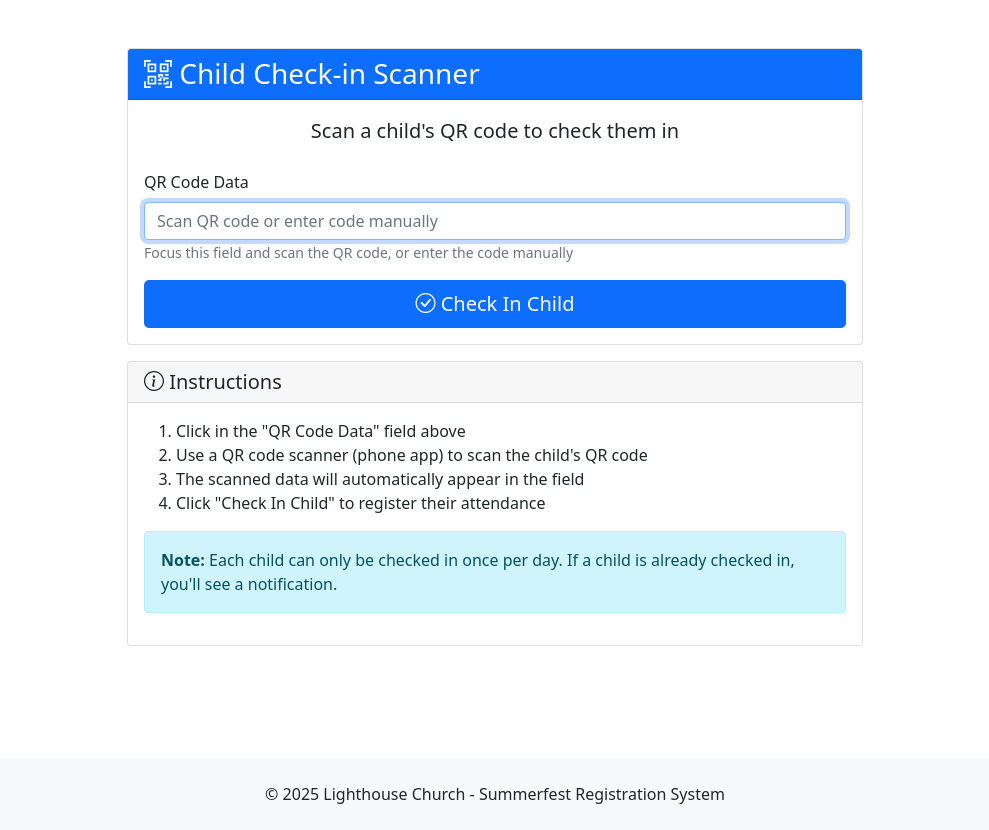
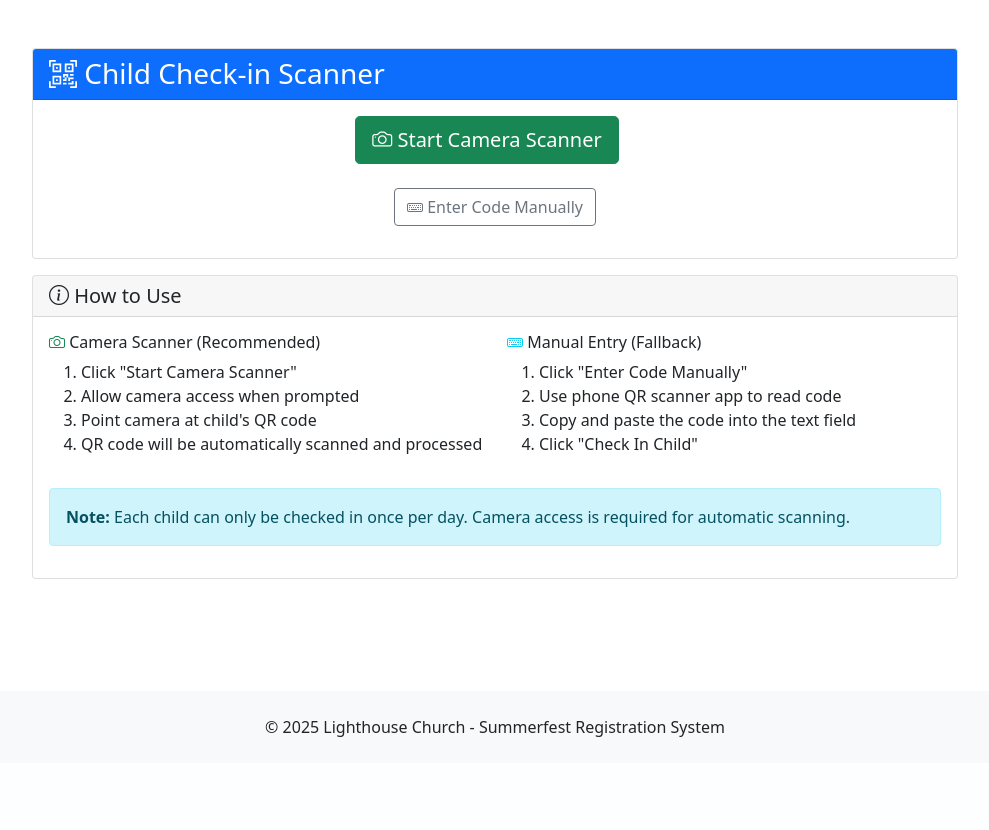
Before and after one commit to davidatkinsonphotography-max/summerfest_registration, a Django app: page /attendance_scan/ in a window 1280 px wide. Shown: the part 56-886 px from the top of the page, without its empty margins (145-1134 px from the left). After the commit the page ends 793 px from the top, so only its background shows below. Run offline with Django 5.2, Linux system fonts and the light colour scheme; the visitor is signed in with stand-in values (Sample User, id 1); some libraries are stand-ins or nearby versions.

Commit message:
Implement camera-based QR code scanner for attendance

```diff
--- a/templates/registration/attendance_scan.html
+++ b/templates/registration/attendance_scan.html
@@ -5,23 +5,48 @@
 {% block content %}
 <div class="container py-5">
     <div class="row justify-content-center">
-        <div class="col-md-8">
+        <div class="col-md-10">
             <div class="card">
                 <div class="card-header bg-primary text-white">
                     <h3 class="mb-0"><i class="bi bi-qr-code-scan"></i> Child Check-in Scanner</h3>
                 </div>
                 <div class="card-body">
+
+                    <!-- Camera Scanner Section -->
                     <div class="text-center mb-4">
-                        <p class="lead">Scan a child's QR code to check them in</p>
+                        <button id="startScanBtn" class="btn btn-success btn-lg me-3">
+                            <i class="bi bi-camera"></i> Start Camera Scanner
+                        </button>
+                        <button id="stopScanBtn" class="btn btn-secondary btn-lg" style="display: none;">
+                            <i class="bi bi-stop-circle"></i> Stop Scanner
+                        </button>
                     </div>
 
+                    <!-- Camera View -->
+                    <div id="cameraSection" style="display: none;" class="text-center mb-4">
+                        <div class="position-relative d-inline-block">
+                            <div id="preview" style="width: 400px; height: 300px; border: 1px solid #ccc; border-radius: 8px;"></div>
+                        </div>
+                        <div class="mt-2">
+                            <small class="text-muted">Point camera at QR code</small>
+                        </div>
+                    </div>
+
+                    <!-- Manual Entry Fallback -->
+                    <div class="text-center mb-3">
+                        <button id="toggleManualBtn" class="btn btn-outline-secondary">
+                            <i class="bi bi-keyboard"></i> Enter Code Manually
+                        </button>
+                    </div>
+
+                    <div id="manualEntrySection" style="display: none;">
                         <form id="scanForm" method="post">
                             {% csrf_token %}
                             <div class="mb-3">
                                 <label for="{{ form.qr_code_data.id_for_label }}" class="form-label">QR Code Data</label>
                                 {{ form.qr_code_data }}
                                 <small class="form-text text-muted">
-                                Focus this field and scan the QR code, or enter the code manually
+                                    Enter or paste the QR code data manually
                                 </small>
                             </div>
 
@@ -31,6 +56,7 @@
                                 </button>
                             </div>
                         </form>
+                    </div>
 
                     <!-- Scan Result Display -->
                     <div id="scanResult" class="mt-4" style="display: none;">
@@ -44,19 +70,33 @@
             <!-- Instructions -->
             <div class="card mt-3">
                 <div class="card-header">
-                    <h5 class="mb-0"><i class="bi bi-info-circle"></i> Instructions</h5>
+                    <h5 class="mb-0"><i class="bi bi-info-circle"></i> How to Use</h5>
                 </div>
                 <div class="card-body">
+                    <div class="row">
+                        <div class="col-md-6">
+                            <h6><i class="bi bi-camera text-success"></i> Camera Scanner (Recommended)</h6>
                             <ol>
-                        <li>Click in the "QR Code Data" field above</li>
-                        <li>Use a QR code scanner (phone app) to scan the child's QR code</li>
-                        <li>The scanned data will automatically appear in the field</li>
-                        <li>Click "Check In Child" to register their attendance</li>
+                                <li>Click "Start Camera Scanner"</li>
+                                <li>Allow camera access when prompted</li>
+                                <li>Point camera at child's QR code</li>
+                                <li>QR code will be automatically scanned and processed</li>
                             </ol>
+                        </div>
+                        <div class="col-md-6">
+                            <h6><i class="bi bi-keyboard text-info"></i> Manual Entry (Fallback)</h6>
+                            <ol>
+                                <li>Click "Enter Code Manually"</li>
+                                <li>Use phone QR scanner app to read code</li>
+                                <li>Copy and paste the code into the text field</li>
+                                <li>Click "Check In Child"</li>
+                            </ol>
+                        </div>
+                    </div>
 
-                    <div class="alert alert-info">
+                    <div class="alert alert-info mt-3">
                         <strong>Note:</strong> Each child can only be checked in once per day.
-                        If a child is already checked in, you'll see a notification.
+                        Camera access is required for automatic scanning.
                     </div>
                 </div>
             </div>
@@ -66,19 +106,104 @@
 {% endblock %}
 
 {% block extra_js %}
+<!-- Include QR Scanner Library -->
+<script src="https://unpkg.com/html5-qrcode" type="text/javascript"></script>
+
 <script>
 document.addEventListener('DOMContentLoaded', function() {
+    const startScanBtn = document.getElementById('startScanBtn');
+    const stopScanBtn = document.getElementById('stopScanBtn');
+    const cameraSection = document.getElementById('cameraSection');
+    const toggleManualBtn = document.getElementById('toggleManualBtn');
+    const manualEntrySection = document.getElementById('manualEntrySection');
     const form = document.getElementById('scanForm');
     const resultDiv = document.getElementById('scanResult');
     const resultAlert = document.getElementById('resultAlert');
     const resultMessage = document.getElementById('resultMessage');
-    const qrInput = document.getElementById('qr-input');
 
-    form.addEventListener('submit', function(e) {
-        e.preventDefault();
+    let html5QrcodeScanner = null;
 
-        const formData = new FormData(form);
+    // Start camera scanner
+    startScanBtn.addEventListener('click', function() {
+        startCameraScanner();
+    });
 
+    // Stop camera scanner
+    stopScanBtn.addEventListener('click', function() {
+        stopCameraScanner();
+    });
+
+    // Toggle manual entry
+    toggleManualBtn.addEventListener('click', function() {
+        if (manualEntrySection.style.display === 'none') {
+            manualEntrySection.style.display = 'block';
+            toggleManualBtn.innerHTML = '<i class="bi bi-camera"></i> Use Camera Instead';
+            stopCameraScanner();
+        } else {
+            manualEntrySection.style.display = 'none';
+            toggleManualBtn.innerHTML = '<i class="bi bi-keyboard"></i> Enter Code Manually';
+        }
+    });
+
+    function startCameraScanner() {
+        const config = {
+            fps: 10,
+            qrbox: { width: 250, height: 250 },
+            aspectRatio: 1.333334,
+            disableFlip: false
+        };
+
+        html5QrcodeScanner = new Html5QrcodeScanner(
+            "preview",
+            config,
+            false
+        );
+
+        html5QrcodeScanner.render(onScanSuccess, onScanFailure);
+
+        // Update UI
+        startScanBtn.style.display = 'none';
+        stopScanBtn.style.display = 'inline-block';
+        cameraSection.style.display = 'block';
+        manualEntrySection.style.display = 'none';
+    }
+
+    function stopCameraScanner() {
+        if (html5QrcodeScanner) {
+            html5QrcodeScanner.clear().then(ignore => {
+                // Scanner stopped
+            }).catch(err => {
+                console.log("Error stopping scanner:", err);
+            });
+            html5QrcodeScanner = null;
+        }
+
+        // Update UI
+        startScanBtn.style.display = 'inline-block';
+        stopScanBtn.style.display = 'none';
+        cameraSection.style.display = 'none';
+    }
+
+    function onScanSuccess(decodedText, decodedResult) {
+        // Stop scanning immediately after successful scan
+        stopCameraScanner();
+
+        // Process the scanned QR code
+        processQRCode(decodedText);
+    }
+
+    function onScanFailure(error) {
+        // Handle scan failure (usually just means no QR code in view)
+        // Don't log every failure as it's normal
+    }
+
+    function processQRCode(qrCodeData) {
+        // Create form data
+        const formData = new FormData();
+        formData.append('qr_code_data', qrCodeData);
+        formData.append('csrfmiddlewaretoken', document.querySelector('[name=csrfmiddlewaretoken]').value);
+
+        // Submit to server
         fetch('{% url "attendance_scan" %}', {
             method: 'POST',
             body: formData,
@@ -88,6 +213,14 @@ document.addEventListener('DOMContentLoaded', function() {
         })
         .then(response => response.json())
         .then(data => {
+            showResult(data);
+        })
+        .catch(error => {
+            showError('An error occurred while processing the scan');
+        });
+    }
+
+    function showResult(data) {
         resultDiv.style.display = 'block';
 
         if (data.status === 'success') {
@@ -104,6 +237,14 @@ document.addEventListener('DOMContentLoaded', function() {
                 <p><strong>${data.child_name}</strong> is already checked in today</p>
                 <p>Class: ${data.class}</p>
             `;
+        } else if (data.status === 'insufficient_funds') {
+            resultAlert.className = 'alert alert-danger';
+            resultMessage.innerHTML = `
+                <h5><i class="bi bi-credit-card"></i> Insufficient Funds</h5>
+                <p><strong>${data.child_name}</strong> - ${data.message}</p>
+                <p>Current balance: $${data.balance}</p>
+                <p>Required: $${data.required}</p>
+            `;
         } else {
             resultAlert.className = 'alert alert-danger';
             resultMessage.innerHTML = `
@@ -112,30 +253,36 @@ document.addEventListener('DOMContentLoaded', function() {
             `;
         }
 
-            // Clear the input for next scan
-            qrInput.value = '';
-            qrInput.focus();
-        })
-        .catch(error => {
+        // Auto-hide result after 5 seconds and restart scanner
+        setTimeout(function() {
+            resultDiv.style.display = 'none';
+            if (!manualEntrySection.style.display || manualEntrySection.style.display === 'none') {
+                startCameraScanner();
+            }
+        }, 5000);
+    }
+
+    function showError(message) {
         resultDiv.style.display = 'block';
         resultAlert.className = 'alert alert-danger';
         resultMessage.innerHTML = `
             <h5><i class="bi bi-x-circle"></i> Error</h5>
-                <p>An error occurred while processing the scan</p>
+            <p>${message}</p>
         `;
-        });
-    });
+    }
 
-    // Auto-focus the input field
-    qrInput.focus();
+    // Manual form submission
+    if (form) {
+        form.addEventListener('submit', function(e) {
+            e.preventDefault();
 
-    // Auto-submit when QR code is scanned (assuming scanner adds newline)
-    qrInput.addEventListener('keypress', function(e) {
-        if (e.key === 'Enter') {
-            e.preventDefault();
-            form.dispatchEvent(new Event('submit'));
+            const qrInput = form.querySelector('input[name="qr_code_data"]');
+            if (qrInput.value) {
+                processQRCode(qrInput.value);
+                qrInput.value = ''; // Clear input
             }
         });
+    }
 });
 </script>
 {% endblock %}
```
Lines whose indentation alone changed are shown as unchanged.
